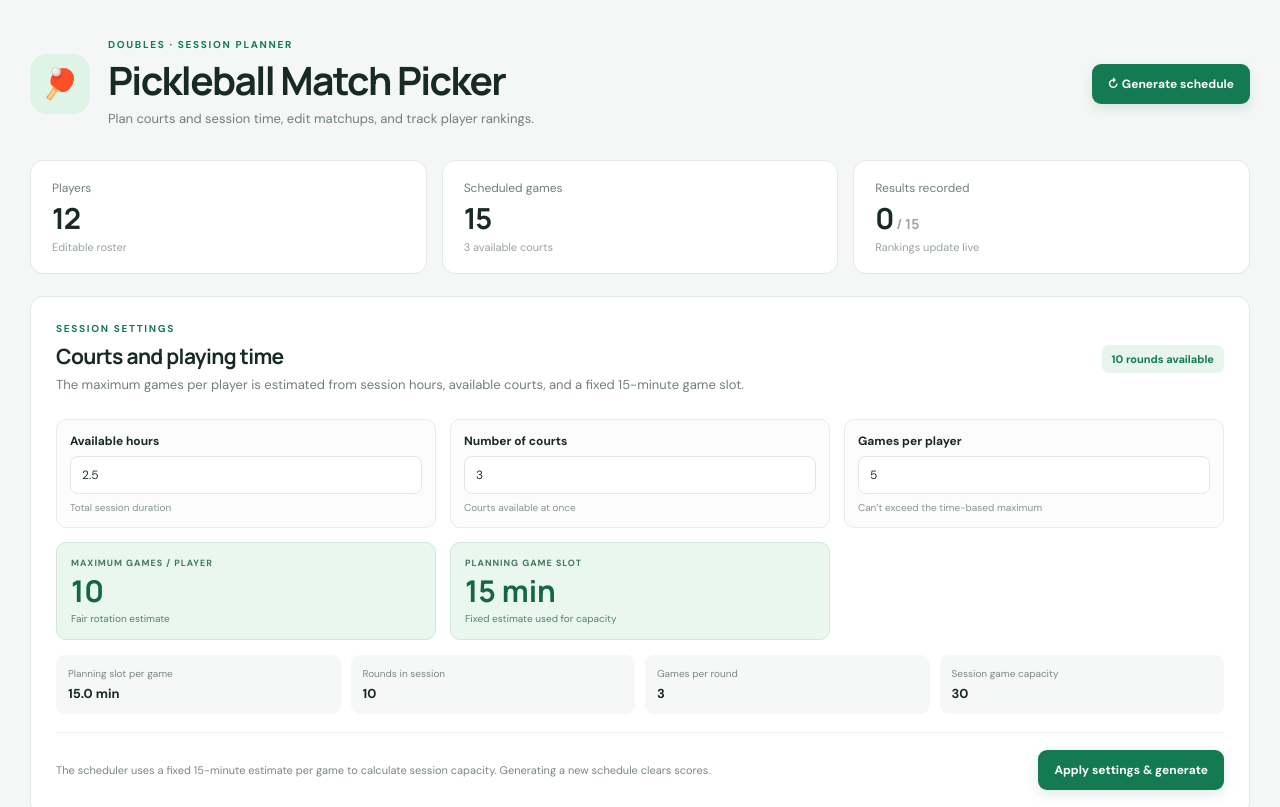
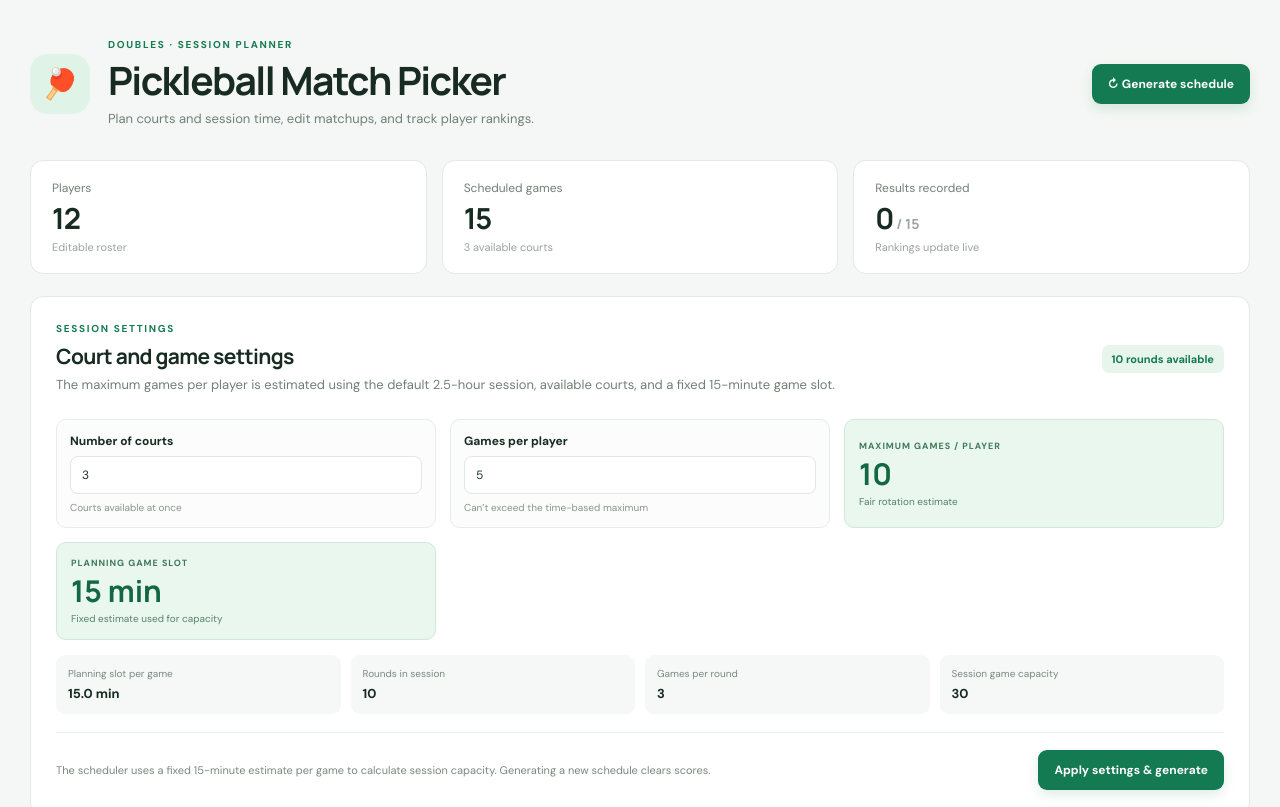
Before and after one commit to Tasyooo/pickleball-match-picker, a React (Vite) app: page / in a window 1280 px wide. Shown: the top 807 px of the page. Built offline with nearby package versions, Linux system fonts and the light colour scheme.

Commit message:
Temporarily comment out available hours control

```diff
--- a/src/App.jsx
+++ b/src/App.jsx
@@ -454,18 +454,20 @@ function App() {
         <div className="section-title-row">
           <div>
             <p className="section-kicker">SESSION SETTINGS</p>
-            <h2>Courts and playing time</h2>
-            <p className="section-description">The maximum games per player is estimated from session hours, available courts, and a fixed 15-minute game slot.</p>
+            <h2>Court and game settings</h2>
+            <p className="section-description">The maximum games per player is estimated using the default 2.5-hour session, available courts, and a fixed 15-minute game slot.</p>
           </div>
           <span className="pill">{capacity.roundsAvailable} rounds available</span>
         </div>
 
         <div className="settings-grid">
+          {/* TEMPORARILY DISABLED: Available hours control. The scheduler continues using the default 2.5-hour session.
           <label className="setting-field">
             <span>Available hours</span>
             <input type="number" min="0.25" max="24" step="0.25" value={settings.hours} onChange={(event) => setSettings((current) => ({ ...current, hours: Math.max(0.25, Math.min(24, Number(event.target.value) || 0.25)) }))} />
             <small>Total session duration</small>
           </label>
+          */}
           <label className="setting-field">
             <span>Number of courts</span>
             <input type="number" min="1" max="12" step="1" value={settings.courts} onChange={(event) => setSettings((current) => ({ ...current, courts: Math.max(1, Math.min(12, Math.floor(Number(event.target.value) || 1))) }))} />
@@ -647,7 +649,7 @@ function App() {
         <p className="ranking-note">Unplayed games do not affect rankings. Tied scores aren’t counted as completed results.</p>
       </section>
 
-      <footer className="app-footer"><span>Pickleball Match Picker</span><span>{players.length} players · {schedule.length} games · {settings.hours} hours available</span><span>Uses a 15-minute planning estimate per game.</span></footer>
+      <footer className="app-footer"><span>Pickleball Match Picker</span><span>{players.length} players · {schedule.length} games</span><span>Default 2.5-hour session · 15-minute estimate per game.</span></footer>
     </main>
   );
 }
```
